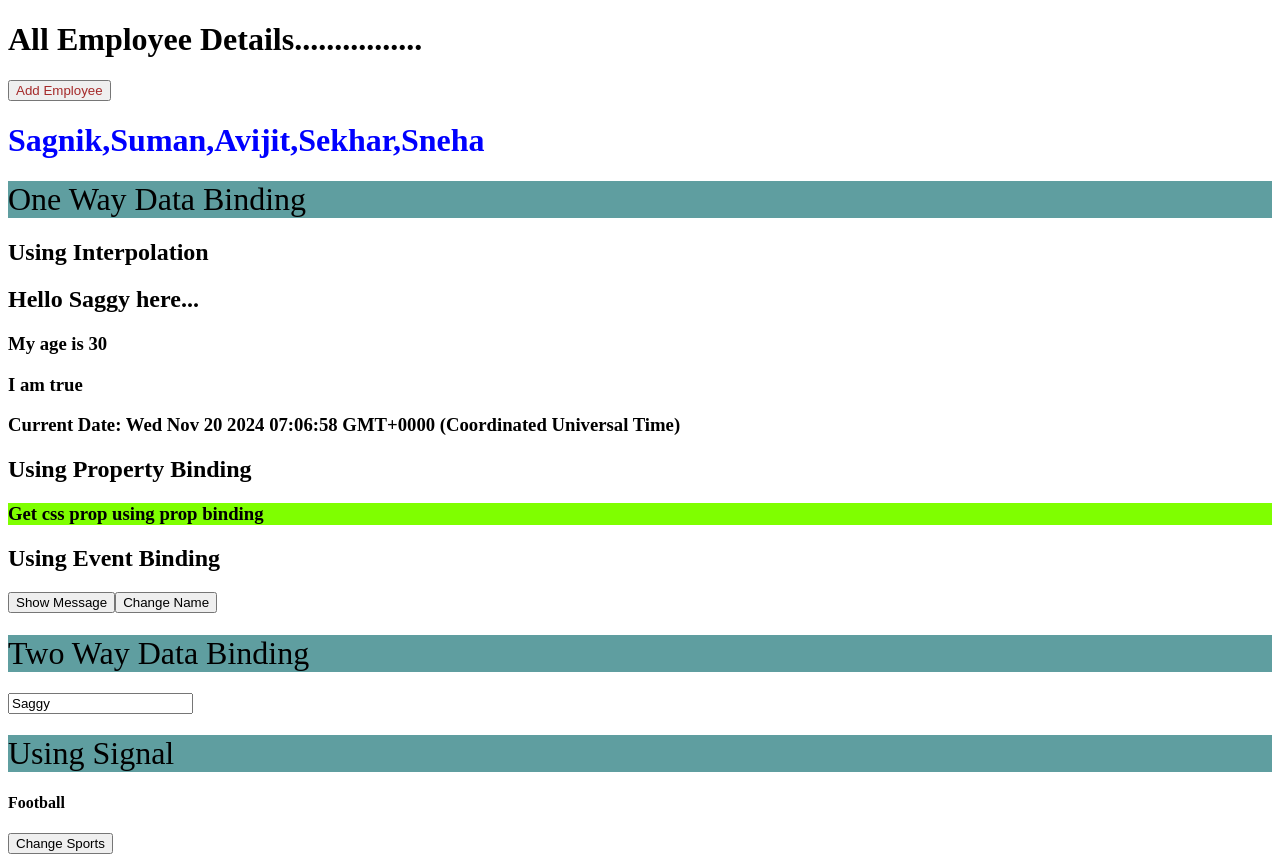
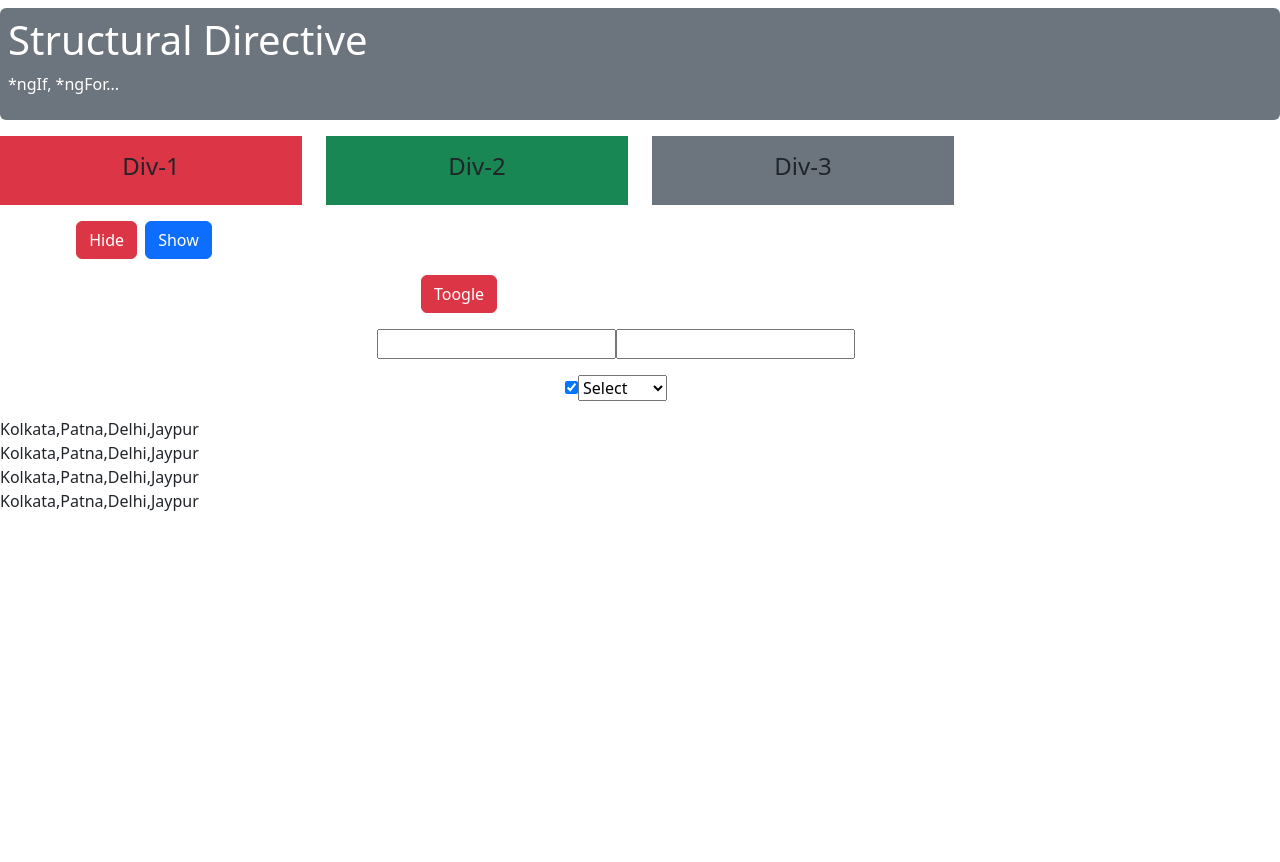
Before and after one commit to Sagnik-code-coder/angular-learning, an Angular app: page / in a window 1280 px wide. After the commit the page ends 800 px from the top, so only its background shows below. Built offline with nearby package versions, Linux system fonts and the light colour scheme.

Commit message:
Structural Directives

```diff
--- a/package.json
+++ b/package.json
@@ -18,6 +18,7 @@
     "@angular/platform-browser": "^18.2.0",
     "@angular/platform-browser-dynamic": "^18.2.0",
     "@angular/router": "^18.2.0",
+    "bootstrap": "^5.3.3",
     "rxjs": "~7.8.0",
     "tslib": "^2.3.0",
     "zone.js": "~0.14.10"
--- /dev/null
+++ b/src/app/Component/Directives/structural-dir/structural-dir.component.html
@@ -0,0 +1,61 @@
+<div class="mt-2 p-2 bg-secondary text-white rounded">
+  <h1>Structural Directive</h1>
+  <p>*ngIf, *ngFor...</p>
+  <!--<button class="btn btn-primary" (click)="naviagteToAttribute()" >Go To Attribute</button> -->
+</div>
+<div class="row pt-3">
+  <div class="col-3">
+    <div *ngIf="isDiv1Visiable" class="bg-danger p-3 text-center">
+      <h4>Div-1 </h4>
+    </div>
+  </div>
+  <div class="col-3">
+    <div *ngIf="isDiv2Visiable" class="bg-success p-3 text-center">
+      <h4>Div-2 </h4>
+    </div>
+  </div>
+    <div class="col-3">
+      <div *ngIf="num1==num2" class="bg-secondary p-3 text-center">
+        <h4>Div-3 </h4>
+      </div>
+    </div>
+    <div class="col-3">
+      <!--<div *ngIf="isActive" class="bg-success p-3 text-center"> -->
+        <div *ngIf="selectedCountry=='Ind'" class="bg-success p-3 text-center">
+        <h4>Div-4 </h4>
+    </div>
+</div>
+    <div class="row pt-3">
+      <div class="col-3 text-center">
+        <button class="btn btn-danger" (click)="hideDiv1()">Hide</button>
+        <button class="btn btn-primary mx-2" (click)="showDiv1()">Show</button>
+      </div>
+      <div class="row pt-3">
+        <div class="col-9 text-center">
+          <button class="btn btn-danger" (click)="toogleDiv2()">Toogle</button>
+        </div>
+      </div>
+      <div class="row pt-3">
+        <div class="col-12 text-center">
+          <input type="text" [(ngModel)]="num1">
+          <input type="text" [(ngModel)]="num2">
+        </div>
+      </div>
+      <div class="row pt-3">
+        <div class="col-12 text-center">
+          <input type="checkbox" [(ngModel)]="isActive" width="50%">
+          <select [(ngModel)]="selectedCountry">
+            <option value="">Select</option>
+            <option value="Ind">India</option>
+            <option value="=Usa">USA</option>
+            <option value="Canada">Canada</option>
+            <option value="Australia">Australia</option>
+          </select>
+        </div>
+      </div>
+      <div class="row pt-3">
+        <ul>
+          <li *ngFor="let city of selectedStateList"> {{selectedStateList}}</li>
+        </ul>
+        </div>
+      </div>
--- /dev/null
+++ b/src/app/Component/Directives/structural-dir/structural-dir.component.ts
@@ -0,0 +1,32 @@
+import { CommonModule } from '@angular/common';
+import { Component } from '@angular/core';
+import { FormsModule } from '@angular/forms';
+
+@Component({
+  selector: 'app-structural-dir',
+  standalone: true,
+  imports: [CommonModule,FormsModule],
+  templateUrl: './structural-dir.component.html',
+  styleUrl: './structural-dir.component.css'
+})
+export class StructuralDirComponent {
+  isDiv1Visiable: boolean = true;
+  isDiv2Visiable: boolean = true;
+  num1: string = "";
+  num2: string = "";
+  isActive: boolean = true;
+  selectedCountry: string = "";
+  selectedStateList: string [] = ["Kolkata","Patna","Delhi","Jaypur"];
+  hideDiv1()
+  {
+    this.isDiv1Visiable = false;
+  }
+  showDiv1()
+  {
+    this.isDiv1Visiable = true;
+  }
+  toogleDiv2()
+  {
+    this.isDiv2Visiable = ! this.isDiv2Visiable;
+  }
+}
--- a/src/app/app.component.html
+++ b/src/app/app.component.html
@@ -1,4 +1,5 @@
-<h1>All Employee Details................</h1>
+<!--<h1>All Employee Details................</h1>
 <app-add-emp></app-add-emp>
 <app-emp-list></app-emp-list>
-<app-data-binding></app-data-binding>
+<app-data-binding></app-data-binding> --->
+<app-structural-dir></app-structural-dir>
--- a/src/index.html
+++ b/src/index.html
@@ -6,6 +6,7 @@
   <base href="/">
   <meta name="viewport" content="width=device-width, initial-scale=1">
   <link rel="icon" type="image/x-icon" href="favicon.ico">
+  <link href="https://cdn.jsdelivr.net/npm/bootstrap@5.3.3/dist/css/bootstrap.min.css" rel="stylesheet">
 </head>
 <body>
   <app-root></app-root>
--- a/src/styles.css
+++ b/src/styles.css
@@ -1 +1,15 @@
 /* You can add global styles to this file, and also import other style files */
+/* You can add global styles to this file, and also import other style files */
+
+.text-primary {
+  color: goldenrod;
+}
+.width-50 {
+  width: 50%;
+}
+.form-control {
+  border: 1px solid !important;
+}
+.form-select {
+  border: 1px solid !important;
+}
```
Also changed, not shown: src/app/app.component.ts (+5 -4 lines), src/app/Component/Directives/structural-dir/structural-dir.component.css (added), 2 other files (tests, documents, lock files or other folders).
